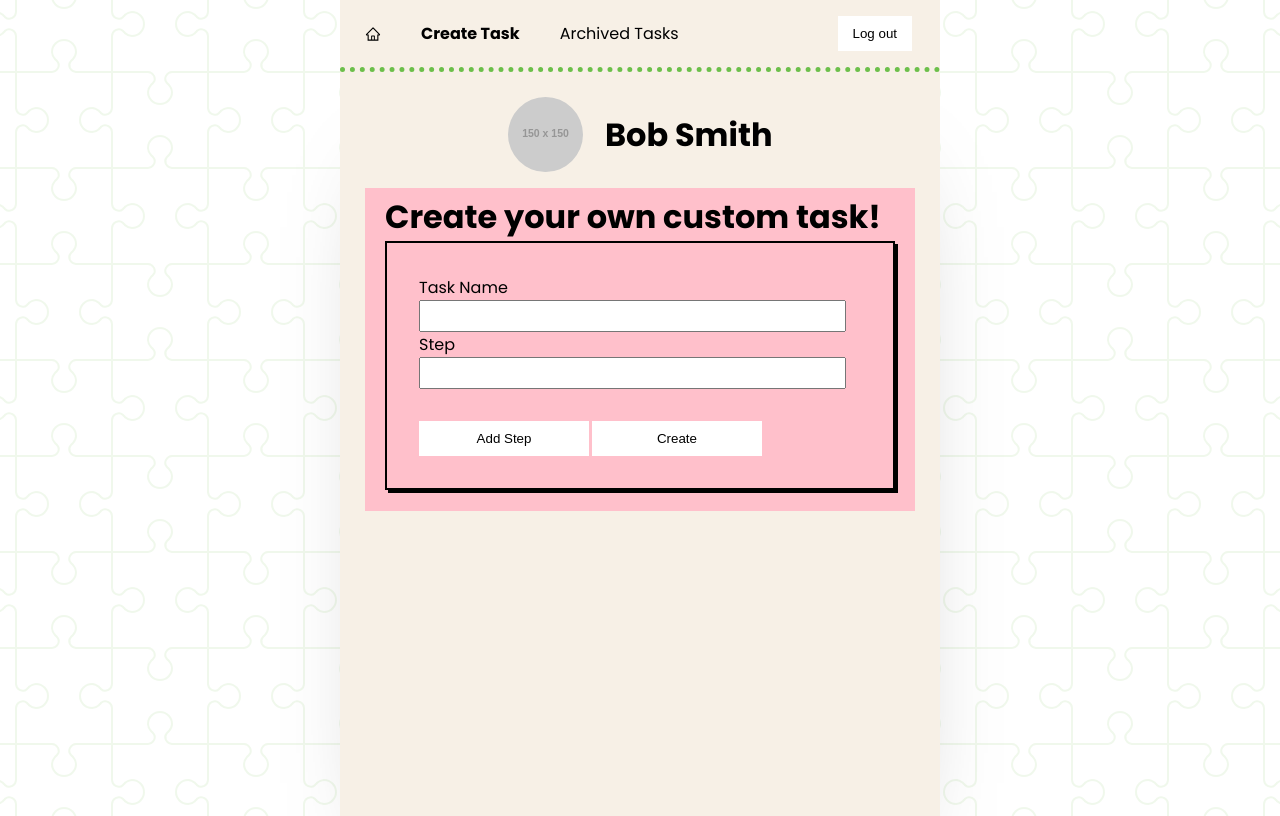
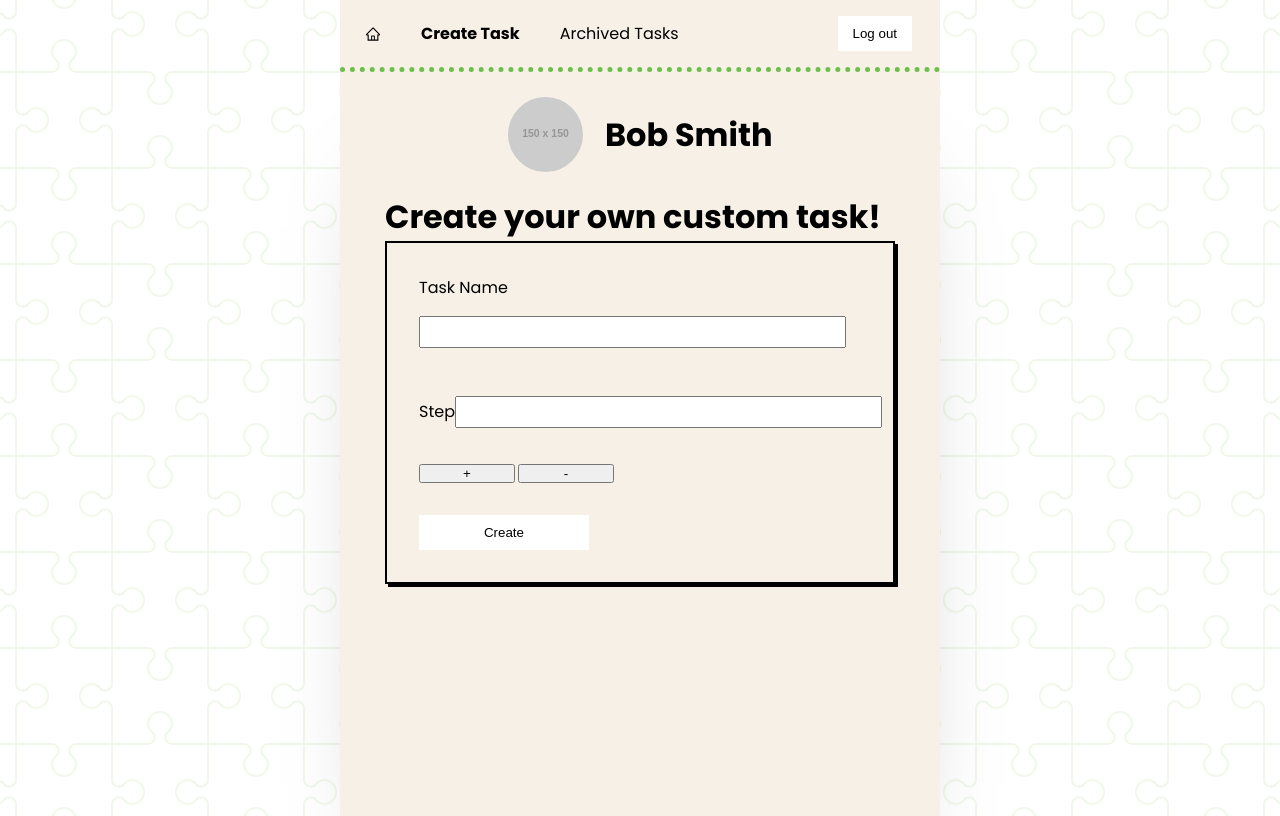
Before and after one commit to samo-13/helper-buddy, a React (Create React App) app in the folder client/: page /create in a window 1280 px wide. Built offline with nearby package versions, Linux system fonts and the light colour scheme.

Commit message:
Push lingering changes

```diff
--- a/client/src/pages/Create.jsx
+++ b/client/src/pages/Create.jsx
@@ -1,3 +1,5 @@
+import React, { useState } from 'react';
+// styles
 import './Create.scss';
 import '../components/Button.scss';
 
@@ -7,22 +9,38 @@ const Create = () => {
     alert('You have created a new task.')
   }
 
+  const [inputField, setInputField] = useState([
+    { step: '' },
+  ]);
+
+  const addStepField = () => {
+    setInputField([...inputField, { step: '' }])
+  }
+
   return (
     <div className="wrapper">
       <h1>Create your own custom task!</h1>
-      <form onSubmit={handleSubmit}>
+      <form>
         <fieldset>
-          <label>
-            <p>Task Name</p>
-            <input name="name" />
-          </label>
-          <label>
-            <p>Step</p>
-            <input name="description" />
-          </label>
+          <div className="task">
+            <label>
+              Task Name
+              <input name="task-name" />
+            </label>
+          </div>
+
+          <div className="step">
+            <label>
+              Step
+            </label>
+            <input name="step-description" />
+          </div>
         </fieldset>
-        <button class='button' type="submit">Add Step</button>
-        <button class='button' type="submit">Create</button>
+        <div className="step-buttons">
+          <button onClick={addStepField} className="step-button">+</button>
+          <button className="step-button">-</button>
+        </div>
+          <button className='button' onClick={handleSubmit} type="submit">Create</button>
       </form>
     </div>
   )
--- a/client/src/pages/Create.scss
+++ b/client/src/pages/Create.scss
@@ -8,16 +8,31 @@ form {
   box-shadow: 3px 3px;
 }
 
-.wrapper {
-  padding: 5px 20px;
-  background-color: pink;
-}
-
 input {
   position: relative;
   box-sizing: border-box;
   width: 90%;
   height: 2rem;
+  margin-top: 1rem;
+}
+
+.task {
+  margin-bottom: 2rem;
+}
+
+label {
+  margin-top: 5rem;
+  margin-bottom: 2rem;
+}
+
+.step-button {
+  width: 6rem;
+  margin-bottom: 2rem;
+}
+
+.wrapper {
+  padding: 5px 20px;
+  // background-color: pink;
 }
 
 .wrapper fieldset {
```
